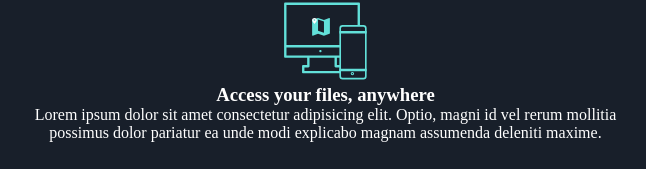
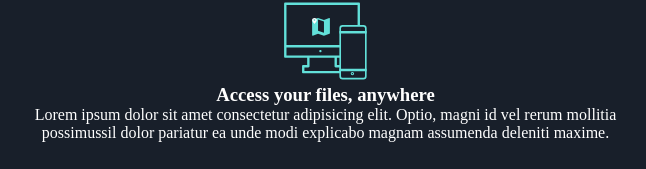
Before and after one commit to Sheggel/Fylo, a plain HTML site: page index.html in a window 1280 px wide. Shown: the part 621-790 px from the top of the page, 7-653 px from the left. Drawn offline with Linux system fonts and the light colour scheme.

Commit message:
Updated html file

```diff
--- a/index.html
+++ b/index.html
@@ -32,7 +32,7 @@
         <h3>Access your files, anywhere</h3>
         <p>
           Lorem ipsum dolor sit amet consectetur adipisicing elit. Optio, magni
-          id vel rerum mollitia possimus dolor pariatur ea unde modi explicabo
+          id vel rerum mollitia possimussil dolor pariatur ea unde modi explicabo
           magnam assumenda deleniti maxime.
         </p>
       </div>
```
